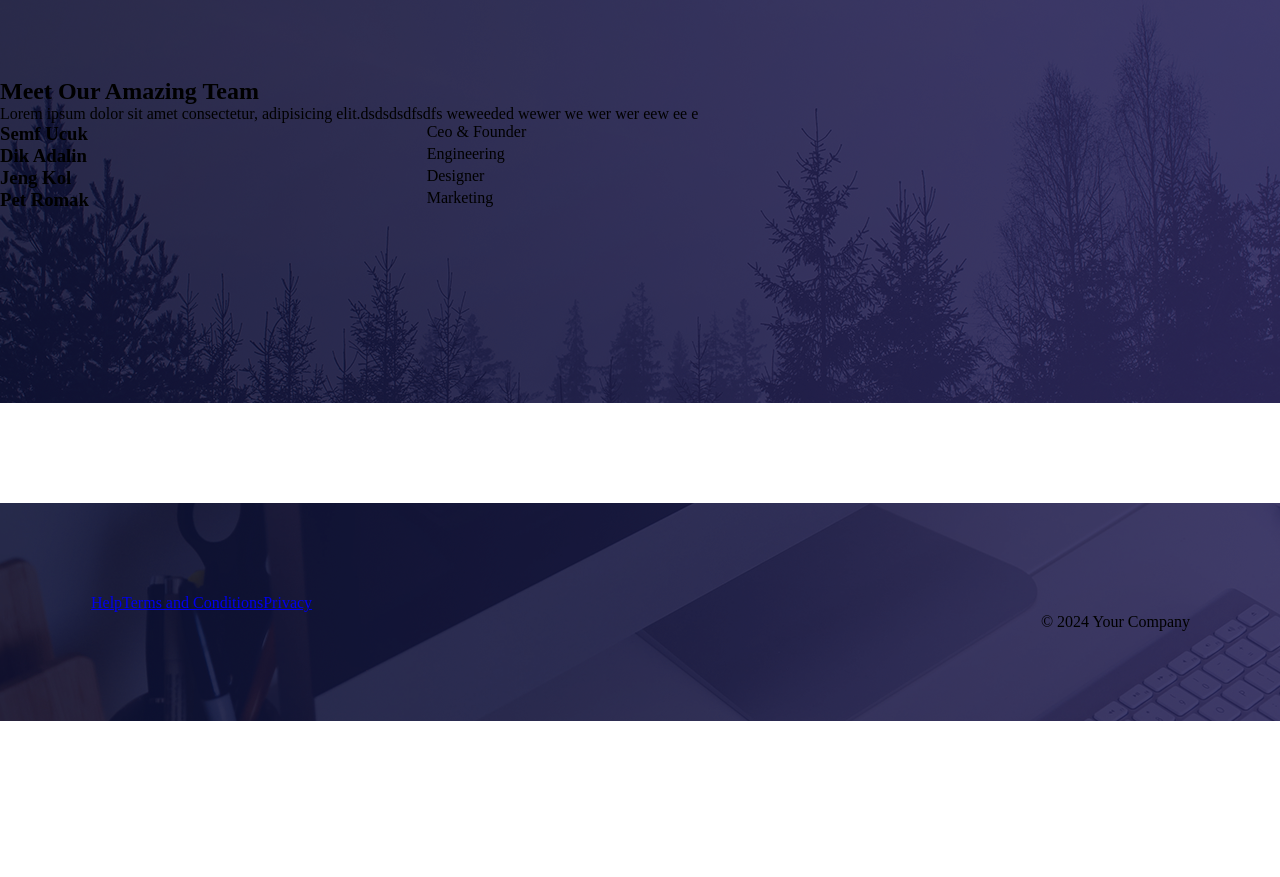
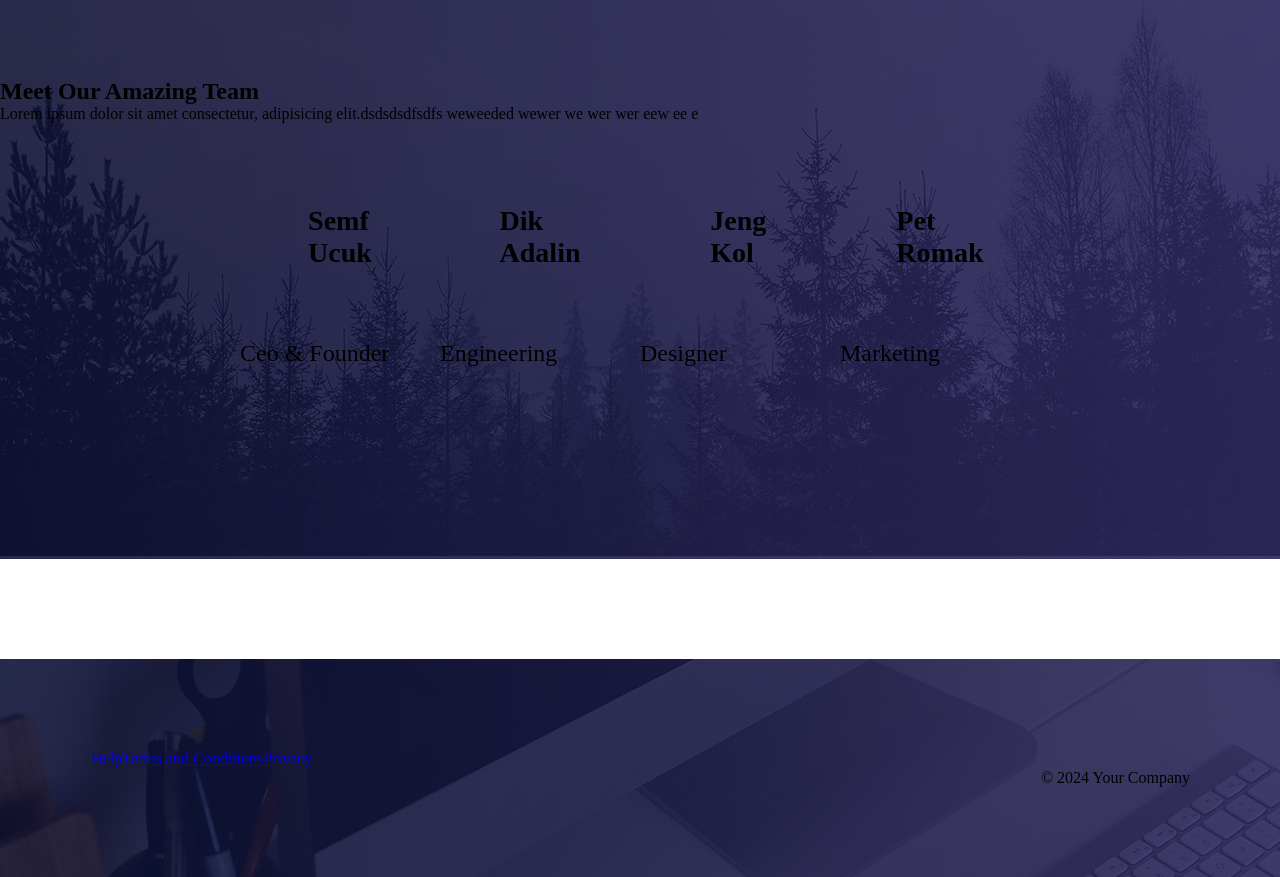
Before and after one commit to Ela110/psd_to_html, a plain HTML site: page index.html in a window 1280 px wide. Shown: the part 2340-3217 px from the top of the page. Before the commit the page ends 3061 px from the top, so only its background shows below. Drawn offline with Linux system fonts and the light colour scheme.

Commit message:
another commit

```diff
--- a/style.css
+++ b/style.css
@@ -259,6 +259,8 @@ color: #fff;
 }
 
 .grid-container{
+    display: flex;
+    flex-wrap: nowrap;
     display: grid;
     grid-template-columns: repeat(3, 7fr);
     grid-gap: 0px;
@@ -284,12 +286,28 @@ color: #fff;
     padding: 12.0em;
 }
 
-.container-item {
-   flex-direction: row;
-    display: grid;
-    grid-template-columns: repeat(3, 7fr);
+.team-container  {
+  display: flex;
+ justify-content: center;
+  font-size: x-large;
+  flex-wrap: wrap-reverse;
+  align-items: center;
 
+}
 
+.container-item{
+
+    width: 200px;
+    margin-top: 2px;
+    align-items: center;
+    padding-top: 10px;
+
+}
+
+.container-item h3 {
+    display: flex;
+    justify-content: center;
+    padding: 2.5em;
 }
 #contact_client-section {
     color: lightsalmon;
```
